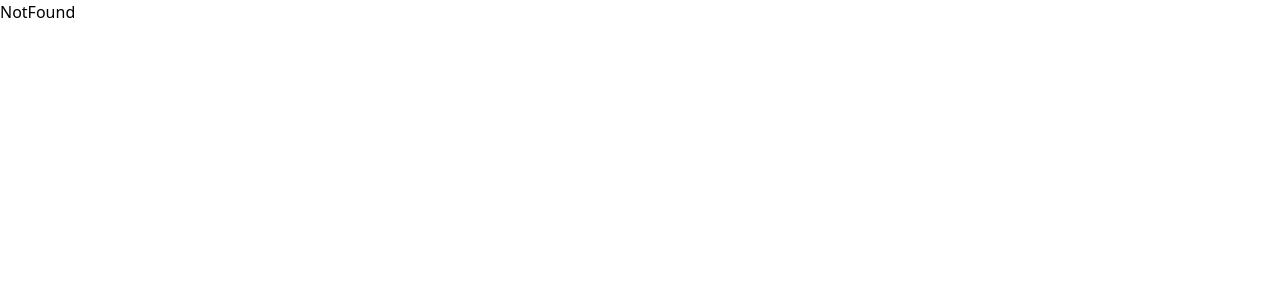
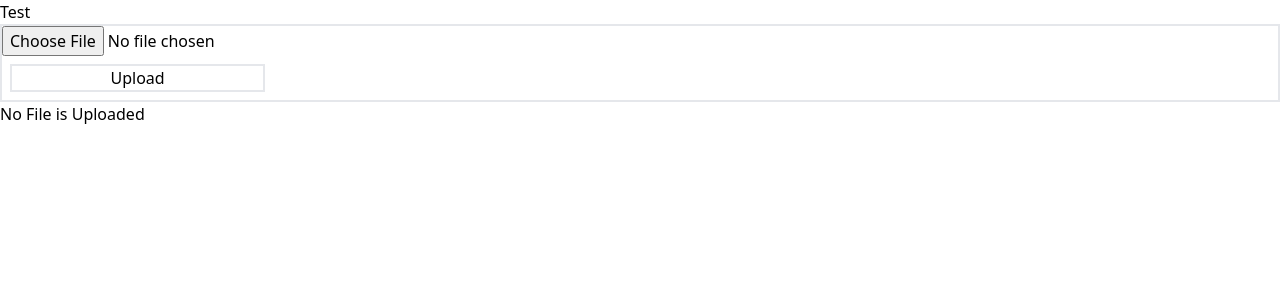
Before and after one commit to manish0kuniyal/studmanag, a React (Vite) app in the folder Client/: page /test in a window 1280 px wide. Shown: the top 300 px of the page. Built offline with nearby package versions, Linux system fonts and the light colour scheme.

Commit message:
testingXLSX

```diff
--- a/Client/package.json
+++ b/Client/package.json
@@ -10,9 +10,12 @@
     "preview": "vite preview"
   },
   "dependencies": {
+    "papaparse": "^5.4.1",
     "react": "^18.2.0",
+    "react-chartjs-2": "^5.2.0",
     "react-dom": "^18.2.0",
-    "react-router-dom": "^6.22.1"
+    "react-router-dom": "^6.22.1",
+    "xlsx": "^0.18.5"
   },
   "devDependencies": {
     "@types/react": "^18.2.15",
--- a/Client/src/App.tsx
+++ b/Client/src/App.tsx
@@ -3,6 +3,7 @@ import Home from "./pages/home"
 import SignIn from "./pages/sign-in"
 import NotFound from "./pages/NotFound"
 import Users from "./pages/users"
+import Test from "./pages/test"
 function App() {
   return (
      <Router>
@@ -10,6 +11,7 @@ function App() {
         <Route path="/" element={<Home/>}/>
         <Route path="/sign-in" element={<SignIn/>}/>
         <Route path="/users" element={<Users/>}/>
+        <Route path="/test" element={<Test/>}/>
         <Route path="*" element={<NotFound/>}/>
         </Routes>
      </Router>
--- /dev/null
+++ b/Client/src/pages/test.tsx
@@ -0,0 +1,67 @@
+import React, { useState } from 'react'
+import * as XLSX from "xlsx"
+function Test() {
+const [excelFile,setExcelFile]=useState(null)
+const [excelData,setExcelData]=useState(null)
+
+const handleFileChange=(e)=>{
+        let selectedFile = e.target.files[0]
+        if(selectedFile){
+        console.log(selectedFile.type)
+        let reader=new FileReader()
+        reader.readAsArrayBuffer(selectedFile)
+        reader.onload=(e)=>{
+            setExcelFile(e.target.result)
+        }
+        }
+        else{
+            console.log("select a file")
+        }
+}
+
+const handleFileSubmit=(e)=>{
+    e.preventDefault()
+    if(excelFile!=null){
+        const workbook=XLSX.read(excelFile,{type:"buffer"})
+        const worksheetName=workbook.SheetNames[0]
+        const worksheet=workbook.Sheets[worksheetName]
+        const data=XLSX.utils.sheet_to_json(worksheet)
+        setExcelData(data.slice(0,10))
+    }
+}
+
+return (<>
+    <div>Test</div>
+    <form className='border-2 flex flex-col'
+    onSubmit={handleFileSubmit}
+    >
+    <input
+    type="file"
+    onChange={handleFileChange}
+    accept=".csv, application/vnd.openxmlformats-officedocument.spreadsheetml.sheet, application/vnd.ms-excel"
+        />
+    <button className='border-2 m-2 w-[20%]' onClick={handleFileChange}>Upload</button>
+    </form>
+    <div>
+        {excelData ?(
+        <div>
+            <table>
+                <thead>
+                    <tr>
+                        {Object.keys(excelData[0]).map((key)=>{
+                            <th key={key}>{key}</th>
+                        })}
+                    </tr>
+                </thead>
+            </table>
+        </div>
+        ):
+        (
+        <div>No File is Uploaded</div>
+        )}
+    </div>
+
+    </> )
+}
+
+export default Test
```
Also changed, not shown: 1 other file (tests, documents, lock files or other folders).
